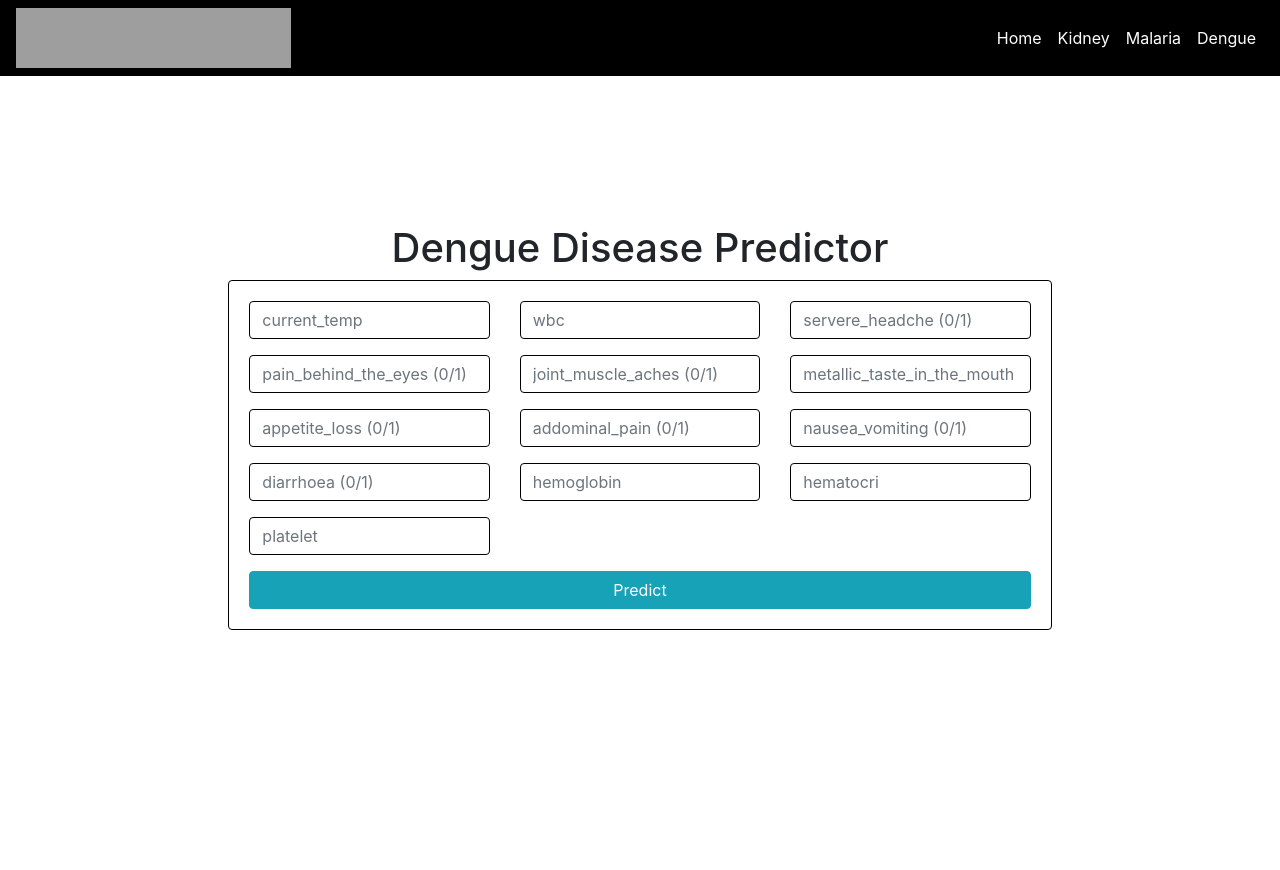
After one commit to IIITKalyaniFOSC/MediCare-Prime, a Flask app: page /dengue in a window 1280 px wide. The commit adds this page. Shown: the top 870 px of the page. Run offline with Flask 2, Linux system fonts and the light colour scheme; some libraries are stand-ins or nearby versions; grey boxes are pictures that could not be loaded.

Commit message:
Dengue Model

```diff
--- a/app.py
+++ b/app.py
@@ -10,6 +10,11 @@ app = Flask(__name__)
 
 def model_predictKidney(values):
     model = pickle.load(open('models/kidney/kidney.pkl','rb'))
+    values = np.asarray(values)
+    return model.predict(values.reshape(1, -1))[0]
+
+def model_predictDengue(values):
+    model = pickle.load(open('models/dengue/dengue.pkl','rb'))
     values = np.asarray(values)
     return model.predict(values.reshape(1, -1))[0]
 
@@ -34,6 +39,10 @@ def home():
 def kidney():
     return render_template('kidney.html')
 
+@app.route("/dengue", methods=['GET', 'POST'])
+def dengue():
+    return render_template('dengue.html')
+
 @app.route("/malaria", methods=['GET', 'POST'])
 def malaria():
     return render_template('malaria.html')
@@ -50,6 +59,19 @@ def predictKidney():
         return render_template("index_content.html", message = message)
 
     return render_template('predictKidney.html', pred = pred)
+
+@app.route("/predictDengue", methods = ['POST', 'GET'])
+def predictDengue():
+    try:
+        if request.method == 'POST':
+            to_predict_dict = request.form.to_dict()
+            to_predict_list = list(map(float, list(to_predict_dict.values())))
+            pred = model_predictKidney(to_predict_list)
+    except:
+        message = "Please enter valid Data"
+        return render_template("index_content.html", message = message)
+
+    return render_template('predictDengue.html', pred = pred)
 
 @app.route("/predictMalaria", methods = ['POST', 'GET'])
 def predictMalaria():
--- /dev/null
+++ b/templates/dengue.html
@@ -0,0 +1,92 @@
+{% extends 'index.html' %}
+{% block content %}
+
+<div class="row"  style="margin-bottom: 20%;">
+    <div class="col-md-2"></div>
+    <div class="col-md-8">
+        <center><h1>Dengue Disease Predictor</h1></center>
+        <div class="card card-body" style="border: 1px solid black;">
+            <form class="form-horizontal" action="{{ url_for('predictDengue') }}" method="POST">
+                <div class="row">
+                    <div class="col-md-4">
+                        <div class="form-group">
+                            <input style="border: 1px solid black;" class="form-control" type="text" name="current_temp" placeholder="current_temp">
+                        </div>
+                    </div>
+                    <div class="col-md-4">
+                        <div class="form-group">
+                            <input style="border: 1px solid black;" class="form-control" type="text" name="wbc" placeholder="wbc">
+                        </div>
+                    </div>
+                    <div class="col-md-4">
+                        <div class="form-group">
+                            <input style="border: 1px solid black;" class="form-control" type="text" name="servere_headche" placeholder="servere_headche (0/1)">
+                        </div>
+                    </div>
+                </div>
+                <div class="row">
+                    <div class="col-md-4">
+                        <div class="form-group">
+                            <input style="border: 1px solid black;" class="form-control" type="text" name="pain_behind_the_eyes" placeholder="pain_behind_the_eyes (0/1)">
+                        </div>
+                    </div>
+                    <div class="col-md-4">
+                        <div class="form-group">
+                            <input style="border: 1px solid black;" class="form-control" type="text" name="joint_muscle_aches" placeholder="joint_muscle_aches (0/1)">
+                        </div>
+                    </div>
+                    <div class="col-md-4">
+                        <div class="form-group">
+                            <input style="border: 1px solid black;" class="form-control" type="text" name="metallic_taste_in_the_mouth" placeholder="metallic_taste_in_the_mouth (0/1)">
+                        </div>
+                    </div>
+                </div>
+                <div class="row">
+                    <div class="col-md-4">
+                        <div class="form-group">
+                            <input style="border: 1px solid black;" class="form-control" type="text" name="appetite_loss" placeholder="appetite_loss (0/1)">
+                        </div>
+                    </div>
+                    <div class="col-md-4">
+                        <div class="form-group">
+                            <input style="border: 1px solid black;" class="form-control" type="text" name="addominal_pain" placeholder="addominal_pain (0/1)">
+                        </div>
+                    </div>
+                    <div class="col-md-4">
+                        <div class="form-group">
+                            <input style="border: 1px solid black;" class="form-control" type="text" name="nausea_vomiting" placeholder="nausea_vomiting (0/1)">
+                        </div>
+                    </div>
+                </div>
+                <div class="row">
+                    <div class="col-md-4">
+                        <div class="form-group">
+                            <input style="border: 1px solid black;" class="form-control" type="text" name="diarrhoea" placeholder="diarrhoea (0/1)">
+                        </div>
+                    </div>
+                    <div class="col-md-4">
+                        <div class="form-group">
+                            <input style="border: 1px solid black;" class="form-control" type="text" name="hemoglobin" placeholder="hemoglobin">
+                        </div>
+                    </div>
+                    <div class="col-md-4">
+                        <div class="form-group">
+                            <input style="border: 1px solid black;" class="form-control" type="text" name="hematocri" placeholder="hematocri">
+                        </div>
+                    </div>
+                </div>
+                <div class="row">
+                    <div class="col-md-4">
+                        <div class="form-group">
+                            <input style="border: 1px solid black;" class="form-control" type="text" name="platelet" placeholder="platelet">
+                        </div>
+                    </div>
+                </div>
+                <input type="submit" class="btn btn-info btn-block" value="Predict">
+            </form>
+        </div>
+    </div>
+    <div class="col-md-2"></div>
+</div>
+
+{% endblock %}
--- a/templates/index.html
+++ b/templates/index.html
@@ -56,6 +56,9 @@ footer{
              <li class="nav-item active">
                 <a class="nav-link" href="{{ url_for('malaria') }}">Malaria</a>
               </li>
+              <li class="nav-item active">
+                <a class="nav-link" href="{{ url_for('dengue') }}">Dengue</a>
+              </li>
            </ul>
          </div>
        </nav>
```
Also changed, not shown: templates/predictDengue.html (added, +19 -0 lines), 2 other files.
